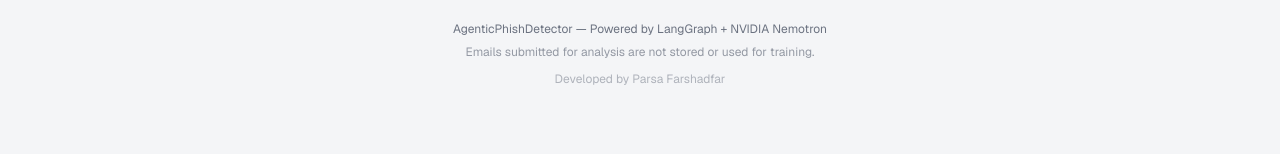
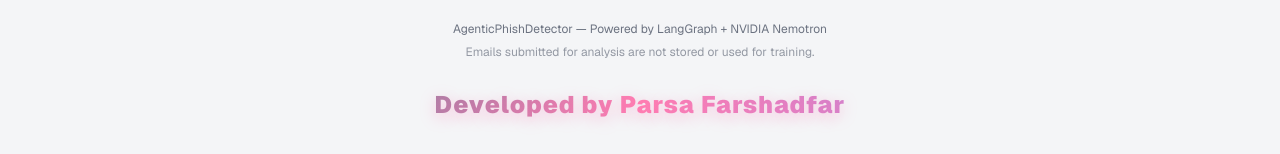
Before and after one commit to parsafarshadfar/agentic_phish_detector, a React (Vite) app in the folder frontend/: page / in a window 1280 px wide. Shown: the part 1454-1608 px from the top of the page. Before the commit the page ends 1576 px from the top, so only its background shows below. Built offline with nearby package versions, Linux system fonts and the light colour scheme; no server answers.

Commit message:
updated text style

```diff
--- a/frontend/src/App.tsx
+++ b/frontend/src/App.tsx
@@ -34,7 +34,19 @@
         <p style={{ margin: "var(--space-xs) 0 0", opacity: 0.7 }}>
           Emails submitted for analysis are not stored or used for training.
         </p>
-        <p style={{ margin: "var(--space-sm) 0 0", opacity: 0.5, fontSize: "var(--text-xs)" }}>
+        <p style={{
+          margin: "var(--space-md) 0 0",
+          fontSize: "var(--text-2xl)",
+          fontWeight: "900",
+          background: "linear-gradient(90deg, var(--color-primary), #ff7eb3, #7e8cff)",
+          WebkitBackgroundClip: "text",
+          WebkitTextFillColor: "transparent",
+          backgroundClip: "text",
+          color: "transparent",
+          textShadow: "0px 4px 15px rgba(255, 126, 179, 0.4)",
+          letterSpacing: "1px",
+          paddingTop: "var(--space-sm)"
+        }}>
           Developed by Parsa Farshadfar
         </p>
       </footer>
```
